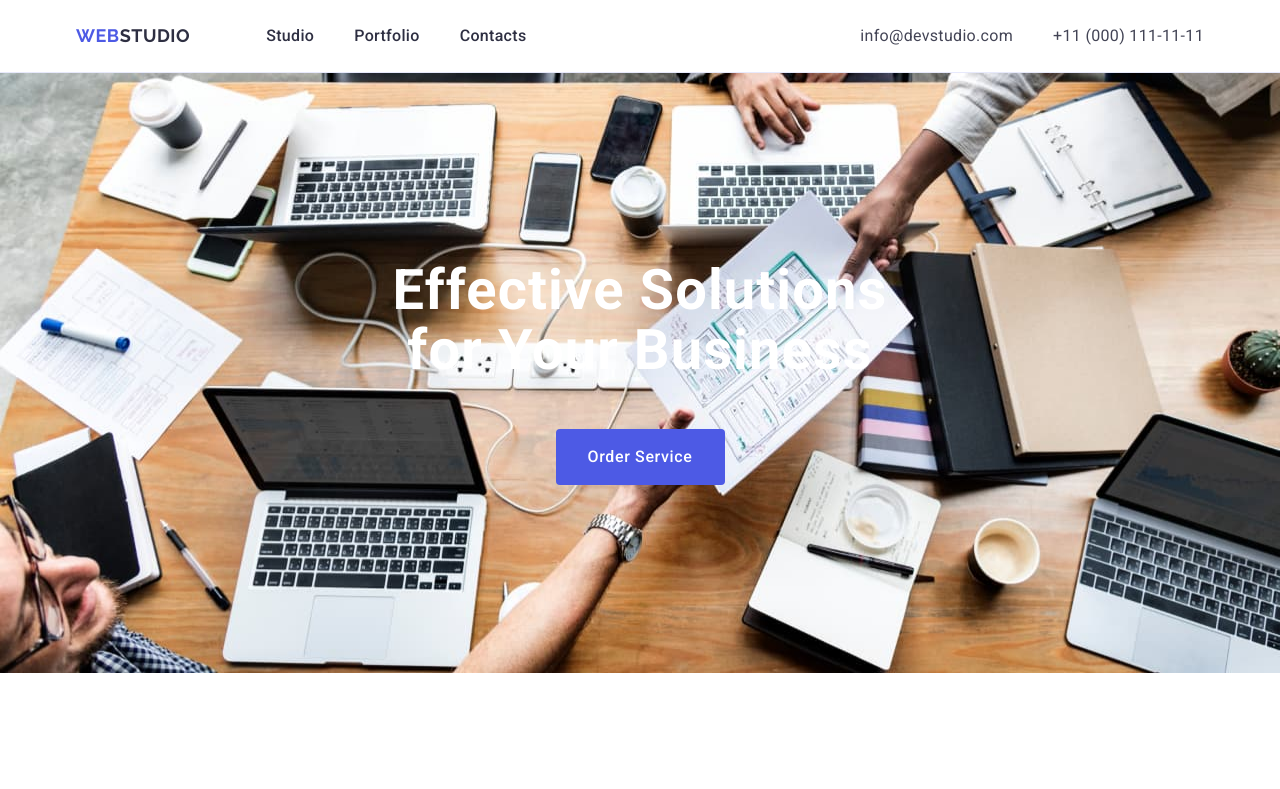
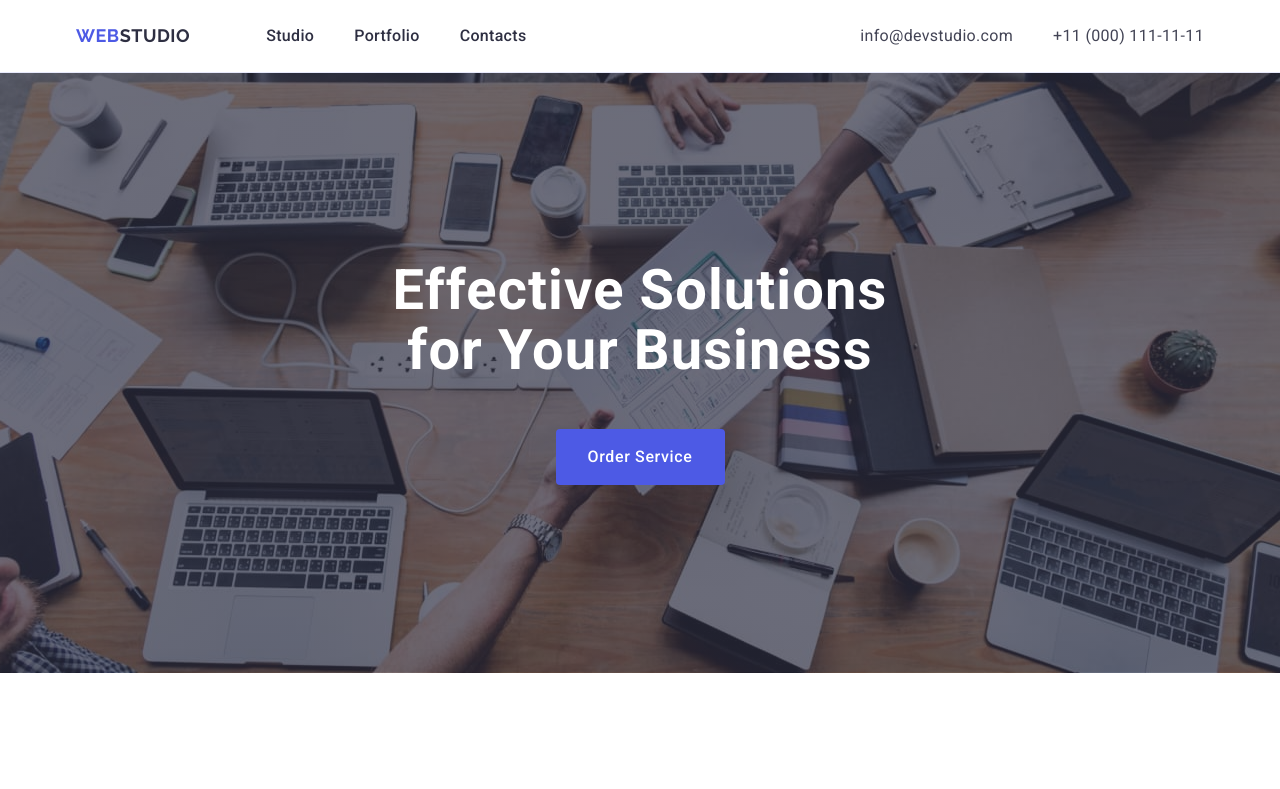
Before and after one commit to YliiaRom/goit-markup-hw-04, a plain HTML site: page index.html in a window 1280 px wide. Shown: the top 789 px of the page. Drawn offline with nearby package versions, Linux system fonts and the light colour scheme.

Commit message:
add background-img gradient

```diff
--- a/css/styles.css
+++ b/css/styles.css
@@ -163,13 +163,15 @@ img {
 /* =========/HEADER=============== */
 
 
-/* =========TOP BANER=============== */
+/* =========TOP BANER+ btn============ */
 /* ...........conteiner-top........... */
 .conteiner-top {
   background: #2e2f42;
-  background-image: url(../images/office.jpg);
+  background-image: linear-gradient(rgba(46, 47, 66, 0.7), rgba(46, 47, 66, 0.7)),url(../images/office.jpg);
   background-repeat: no-repeat;
-
+  background-position: center;
+  max-width: 1440px;
+  block-size: cover;
   padding: 188px 0;
   text-align: center;
 }
@@ -202,6 +204,7 @@ img {
   color: #fff;
   background: #4d5ae5;
   cursor: pointer;
+  transition: background-color 250ms cubic-bezier(0.4, 0, 0.2, 1);
 }
 
 .top-button:hover,
```
